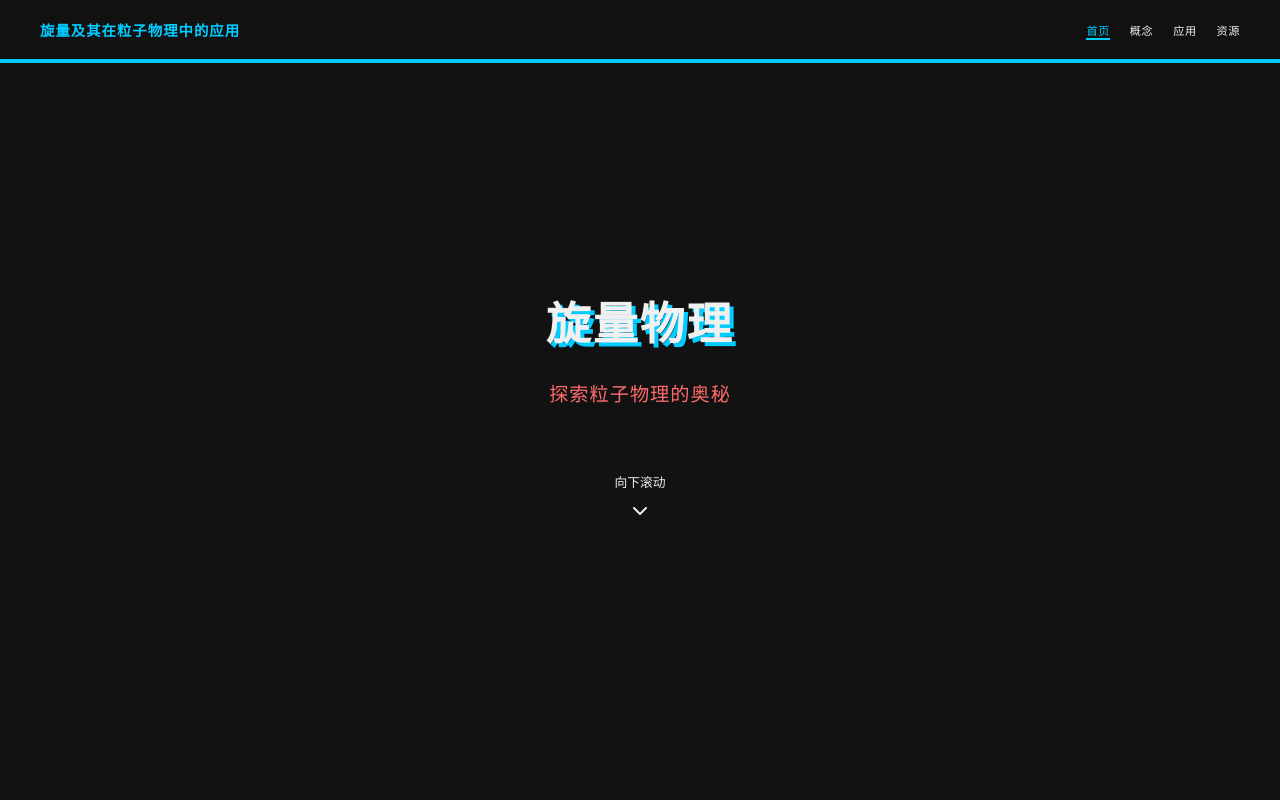
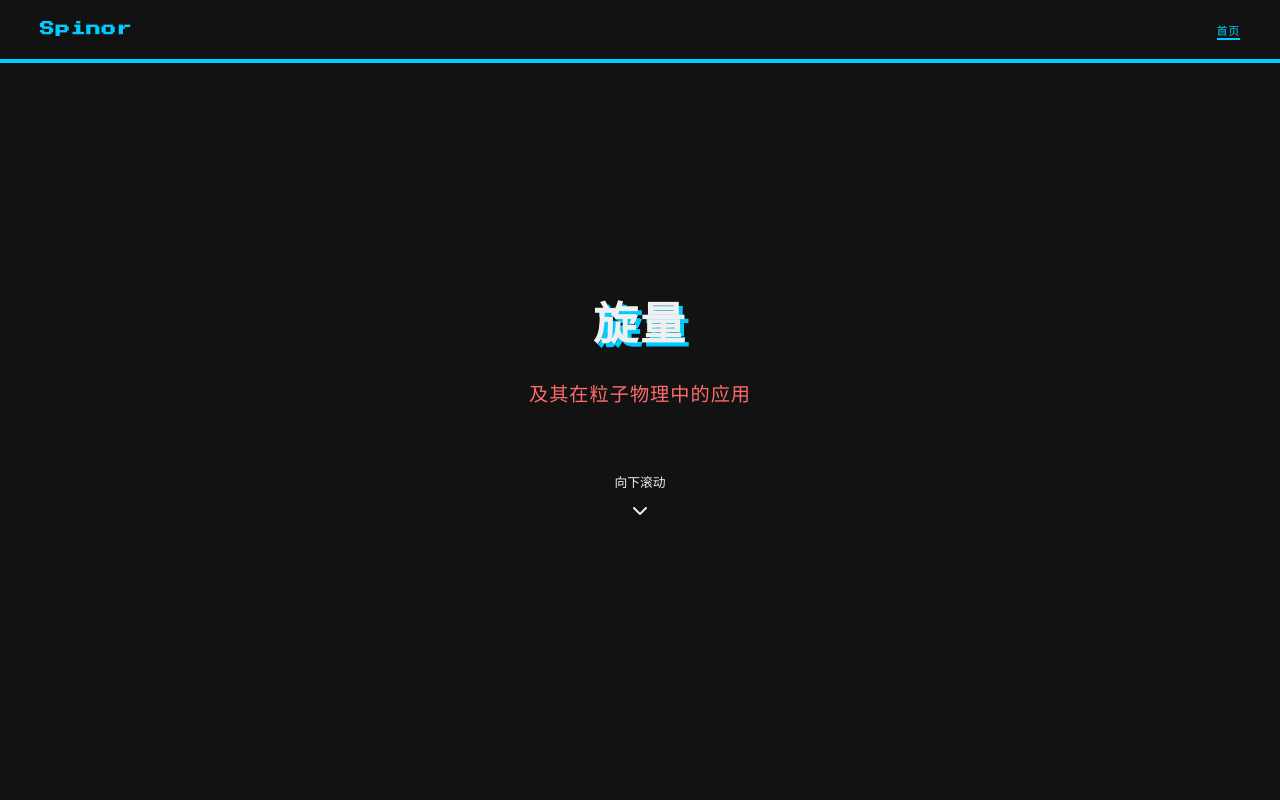
Before and after one commit to czwuuu/Spinor-website, a plain HTML site: page docs/index.html in a window 1280 px wide. Shown: the top 800 px of the page. Drawn offline with nearby package versions, Linux system fonts and the light colour scheme.

Commit message:
font style changed

```diff
--- a/docs/index.html
+++ b/docs/index.html
@@ -10,13 +10,10 @@
 </head>
 <body>
     <header>
-        <div class="logo">旋量及其在粒子物理中的应用</div>
+        <div class="logo">Spinor</div>
         <nav>
             <ul>
                 <li><a href="#home" class="active">首页</a></li>
-                <li><a href="#intro">概念</a></li>
-                <li><a href="#application">应用</a></li>
-                <li><a href="#resources">资源</a></li>
             </ul>
         </nav>
     </header>
@@ -24,8 +21,8 @@
     <section class="section" id="home">
         <div class="pixel-bg"></div>
         <div class="content">
-            <h1 class="title">旋量物理</h1>
-            <p class="subtitle">探索粒子物理的奥秘</p>
+            <h1 class="title">旋量</h1>
+            <p class="subtitle">及其在粒子物理中的应用</p>
             <div class="scroll-indicator">
                 <span>向下滚动</span>
                 <i class="fas fa-chevron-down"></i>
@@ -98,7 +95,7 @@
 
     <footer>
         <div class="footer-content">
-            <p>© 2023 北京大学物理学院 - 数理方法课程项目</p>
+            <p>© 2025 北京大学物理学院 - 数理方法课程大作业</p>
             <div class="social-links">
                 <a href="#"><i class="fab fa-github"></i></a>
                 <a href="#"><i class="fab fa-weixin"></i></a>
```
